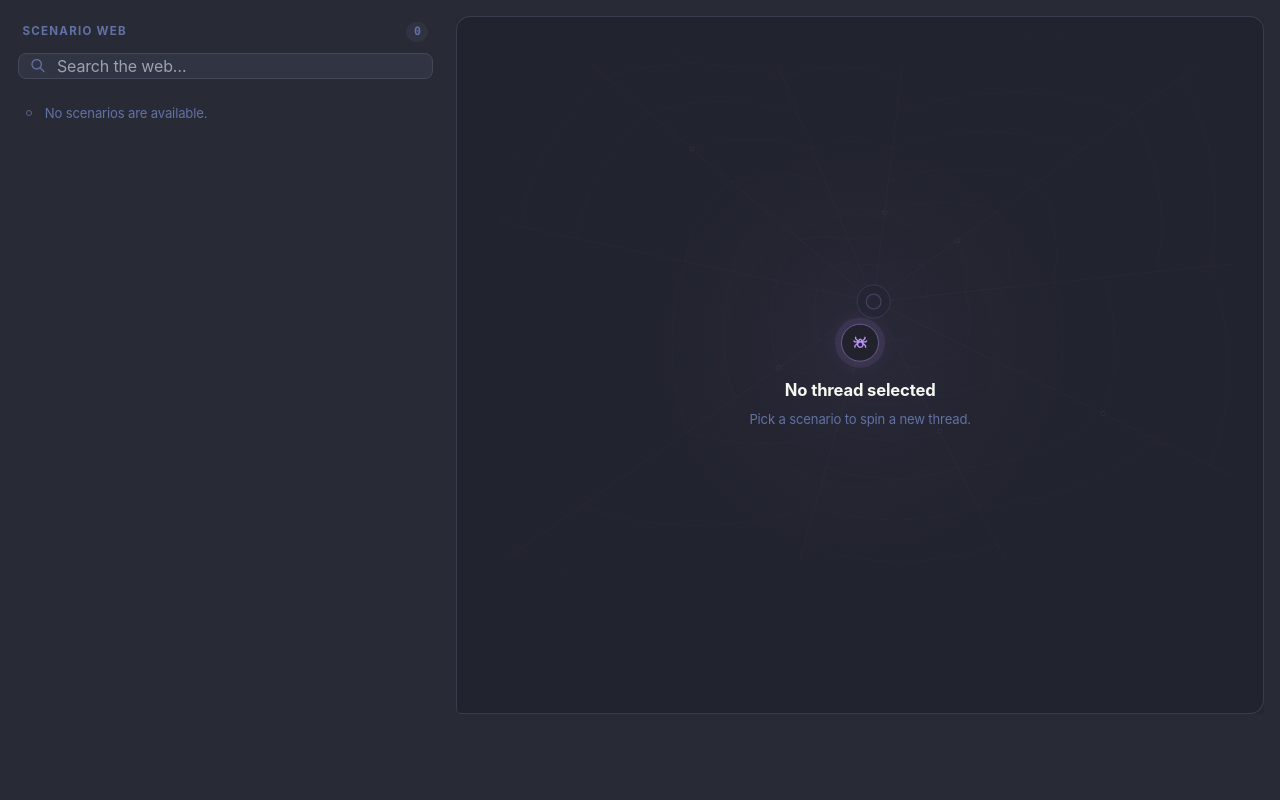
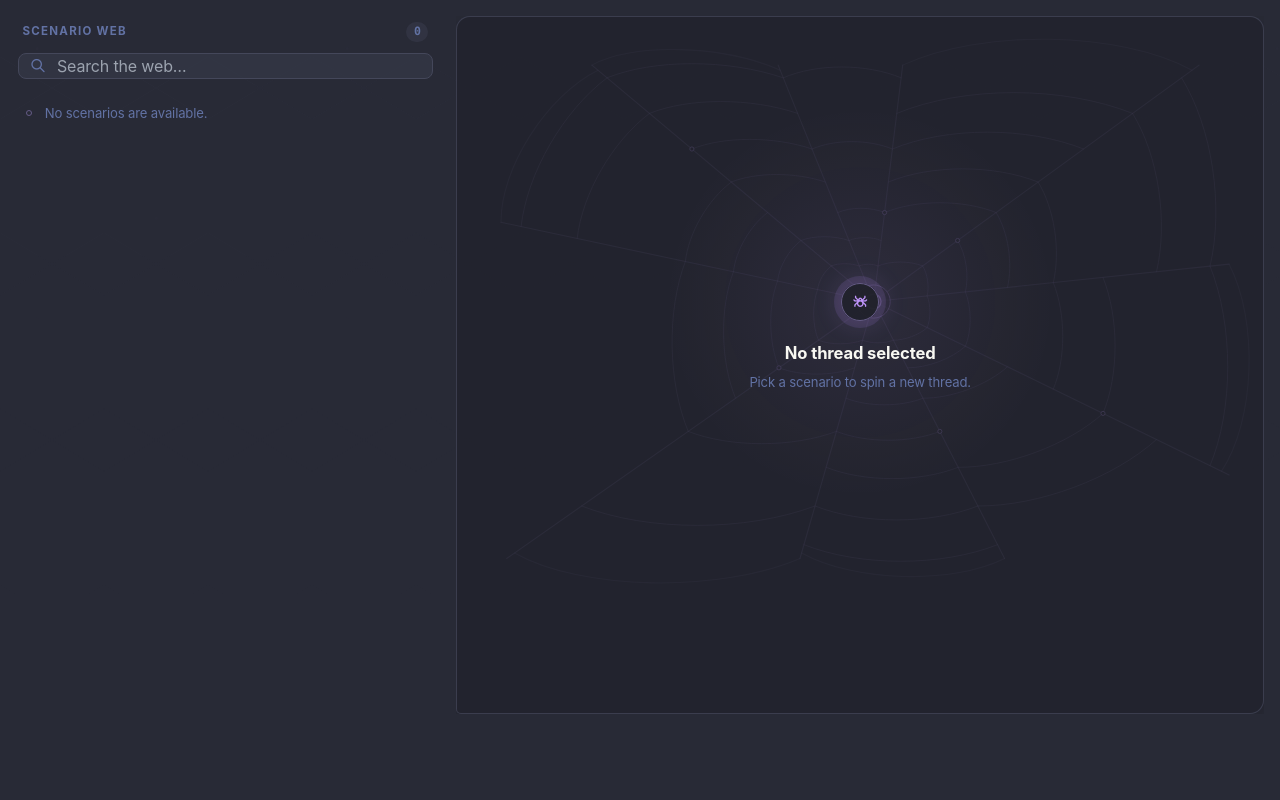
Before and after one commit to Aetton/arachne, a FastAPI app: template frontend/templates/dashboard.html in a window 1280 px wide. Run offline with FastAPI, Linux system fonts and the light colour scheme; the template is opened without the code that fills it, so the values that code supplies are empty; some libraries are stand-ins or nearby versions.

Commit message:
style: strengthen orb web and align sigil to hub

```diff
--- a/frontend/static/css/orb-web.css
+++ b/frontend/static/css/orb-web.css
@@ -3,14 +3,16 @@
    strands plus short capture-silk segments between neighbouring spokes. */
 
 :root {
-  --orb-web-line: color-mix(in srgb, var(--accent) 30%, var(--border));
-  --orb-web-line-soft: color-mix(in srgb, var(--accent) 18%, transparent);
+  --orb-web-line: color-mix(in srgb, var(--accent) 38%, var(--border));
+  --orb-web-line-soft: color-mix(in srgb, var(--accent) 24%, transparent);
   --orb-web-live: color-mix(in srgb, var(--accent) 86%, white 14%);
   --orb-web-live-soft: color-mix(in srgb, var(--accent) 34%, transparent);
 }
 
 .operator-workspace {
   isolation: isolate;
+  --orb-hub-x: 50%;
+  --orb-hub-y: 41%;
 }
 
 .workspace-orb-web {
@@ -42,7 +44,7 @@
 }
 
 .workspace-frame {
-  background: color-mix(in srgb, var(--surface) 80%, transparent);
+  background: color-mix(in srgb, var(--surface) 76%, transparent);
 }
 
 /* Kill the old radar-circle empty state. The SVG owns the geometry now. */
@@ -54,8 +56,8 @@
 
 .workspace-empty {
   background:
-    radial-gradient(circle at 50% 48%, color-mix(in srgb, var(--accent) 5%, transparent), transparent 38%),
-    color-mix(in srgb, var(--surface) 78%, transparent);
+    radial-gradient(circle at var(--orb-hub-x) var(--orb-hub-y), color-mix(in srgb, var(--accent) 7%, transparent), transparent 34%),
+    color-mix(in srgb, var(--surface) 74%, transparent);
 }
 
 .orb-web-spoke,
@@ -69,34 +71,35 @@
 
 .orb-web-spoke {
   stroke: var(--orb-web-line);
-  stroke-width: 1.05;
-  opacity: .34;
+  stroke-width: 1.1;
+  opacity: .48;
 }
 
 .orb-web-capture {
   stroke: var(--orb-web-line);
-  stroke-width: .9;
-  opacity: .31;
+  stroke-width: .95;
+  opacity: .44;
 }
 
 .orb-web-frame {
   stroke: var(--orb-web-line);
-  stroke-width: 1;
-  opacity: .18;
+  stroke-width: 1.05;
+  opacity: .30;
 }
 
 .orb-web-junction {
   fill: color-mix(in srgb, var(--surface) 92%, transparent);
-  stroke: color-mix(in srgb, var(--accent) 58%, var(--border));
-  stroke-width: .8;
-  opacity: .76;
+  stroke: color-mix(in srgb, var(--accent) 68%, var(--border));
+  stroke-width: .9;
+  opacity: .92;
   vector-effect: non-scaling-stroke;
 }
 
 .orb-web-hub-ring {
   fill: color-mix(in srgb, var(--surface) 90%, transparent);
-  stroke: color-mix(in srgb, var(--accent) 58%, var(--border));
+  stroke: color-mix(in srgb, var(--accent) 68%, var(--border));
   stroke-width: 1;
+  opacity: .82;
   vector-effect: non-scaling-stroke;
 }
 
@@ -104,6 +107,7 @@
   fill: color-mix(in srgb, var(--surface) 96%, transparent);
   stroke: var(--accent);
   stroke-width: 1.25;
+  opacity: .9;
   vector-effect: non-scaling-stroke;
 }
 
@@ -118,14 +122,14 @@
 .orb-web-active-base {
   stroke: var(--orb-web-live);
   stroke-width: 1.55;
-  opacity: .66;
+  opacity: .72;
   filter: drop-shadow(0 0 5px var(--orb-web-live-soft));
 }
 
 .orb-web-active-pulse {
   stroke: white;
   stroke-width: 2.2;
-  opacity: .78;
+  opacity: .82;
   stroke-dasharray: 3 54;
   filter: drop-shadow(0 0 6px var(--accent));
   animation: orbWebPulse 2.35s linear infinite;
@@ -135,25 +139,34 @@
   fill: color-mix(in srgb, var(--surface) 88%, transparent);
   stroke: var(--orb-web-live);
   stroke-width: 1.3;
-  opacity: .9;
+  opacity: .92;
   vector-effect: non-scaling-stroke;
   filter: drop-shadow(0 0 5px var(--orb-web-live-soft));
 }
 
-.web-sigil {
-  transform: translateY(11%);
+/* Hub position is supplied by orb-web.js from the actual SVG transform.
+   This keeps the spider sigil aligned even when preserveAspectRatio crops the
+   viewBox differently on wide/tall workspaces. */
+.workspace-empty .web-sigil {
+  position: absolute;
+  left: var(--orb-hub-x);
+  top: var(--orb-hub-y);
+  transform: translate(-50%, -19px);
+  z-index: 2;
+  width: min(420px, 76%);
 }
 
 .web-sigil-node {
   width: 38px;
   height: 38px;
+  background: color-mix(in srgb, var(--surface) 94%, transparent);
   box-shadow:
-    0 0 0 6px color-mix(in srgb, var(--accent) 9%, transparent),
-    0 0 24px color-mix(in srgb, var(--accent) 13%, transparent);
+    0 0 0 7px color-mix(in srgb, var(--accent) 12%, transparent),
+    0 0 28px color-mix(in srgb, var(--accent) 20%, transparent);
 }
 
 .web-sigil h2 {
-  margin-top: .58rem;
+  margin-top: .78rem;
   font-size: 1.04rem;
 }
 
@@ -187,8 +200,14 @@
     min-height: 420px;
   }
 
-  .orb-web-spoke,
-  .orb-web-capture,
+  .orb-web-spoke {
+    opacity: .38;
+  }
+
+  .orb-web-capture {
+    opacity: .35;
+  }
+
   .orb-web-frame {
     opacity: .24;
   }
```
